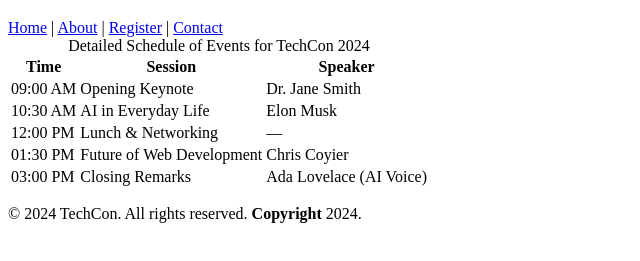
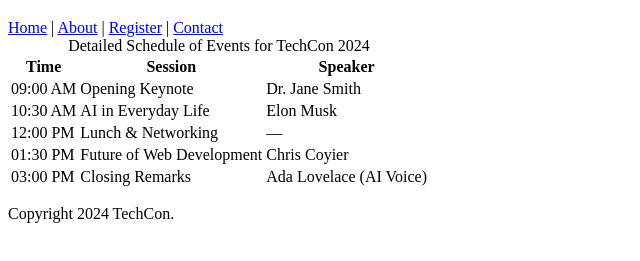
Before and after one commit to Citizen-Navarro/TechCon_HTML, a plain HTML site: page techcon_website/schedule.html in a window 1280 px wide. Shown: the part 61-322 px from the top of the page, without its empty margins (0-640 px from the left). Drawn offline with Linux system fonts and the light colour scheme.

Commit message:
Fix: updated footer to pass checker

```diff
--- a/techcon_website/schedule.html
+++ b/techcon_website/schedule.html
@@ -59,7 +59,7 @@
 
     <!-- FOOTER -->
     <footer>
-        <p>&copy; 2024 TechCon. All rights reserved. <strong>Copyright</strong> 2024.</p>
+        <p>Copyright 2024 TechCon.</p>
     </footer>
 </body>
 </html>
```
